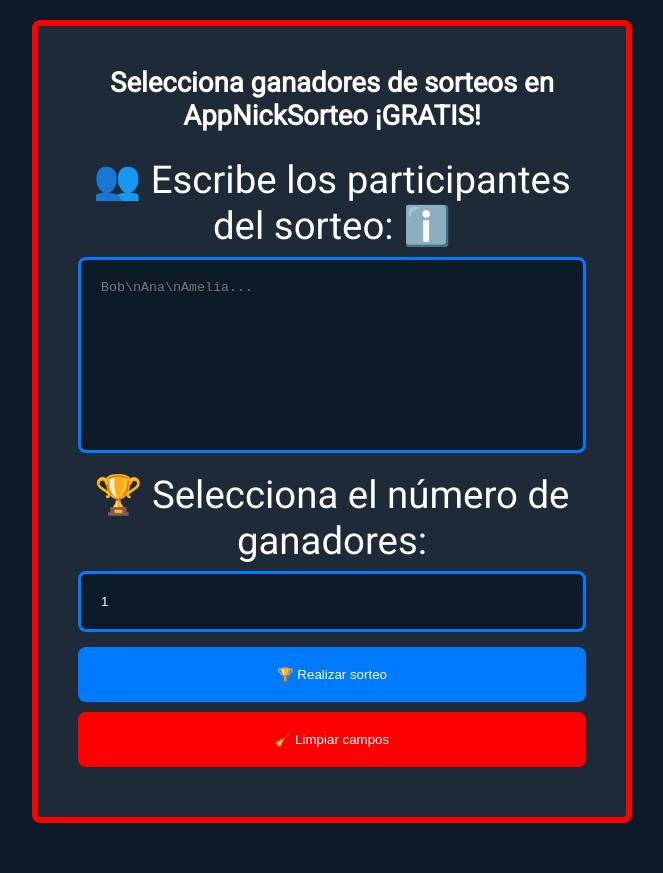
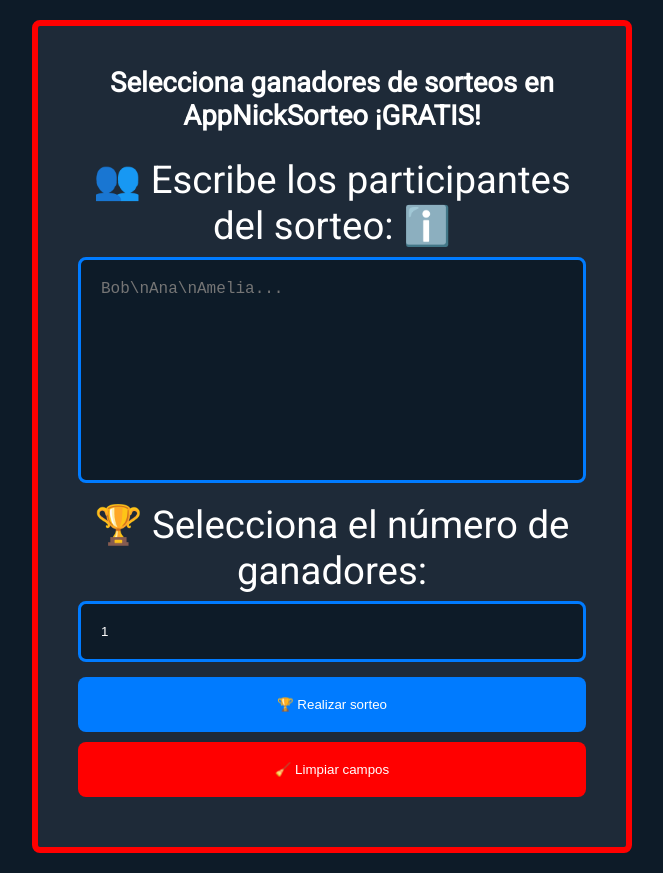
Before and after one commit to NickTrabajador/appnicksorteo, a React (Vite) app: page / in a window 1280 px wide. Shown: the whole page, without its empty margins (308-971 px from the left). Before the commit the page ends 843 px from the top, so only its background shows below. Built offline with nearby package versions, Linux system fonts and the light colour scheme; a web font is replaced by a local one.

Commit message:
Update index.css

```diff
--- a/src/index.css
+++ b/src/index.css
@@ -259,6 +259,10 @@
     padding: 15px;
   }
 
+  .input-participantes{
+    font-size: 1rem;
+  }
+
   .btn {
     padding: 15px;
   }
```
